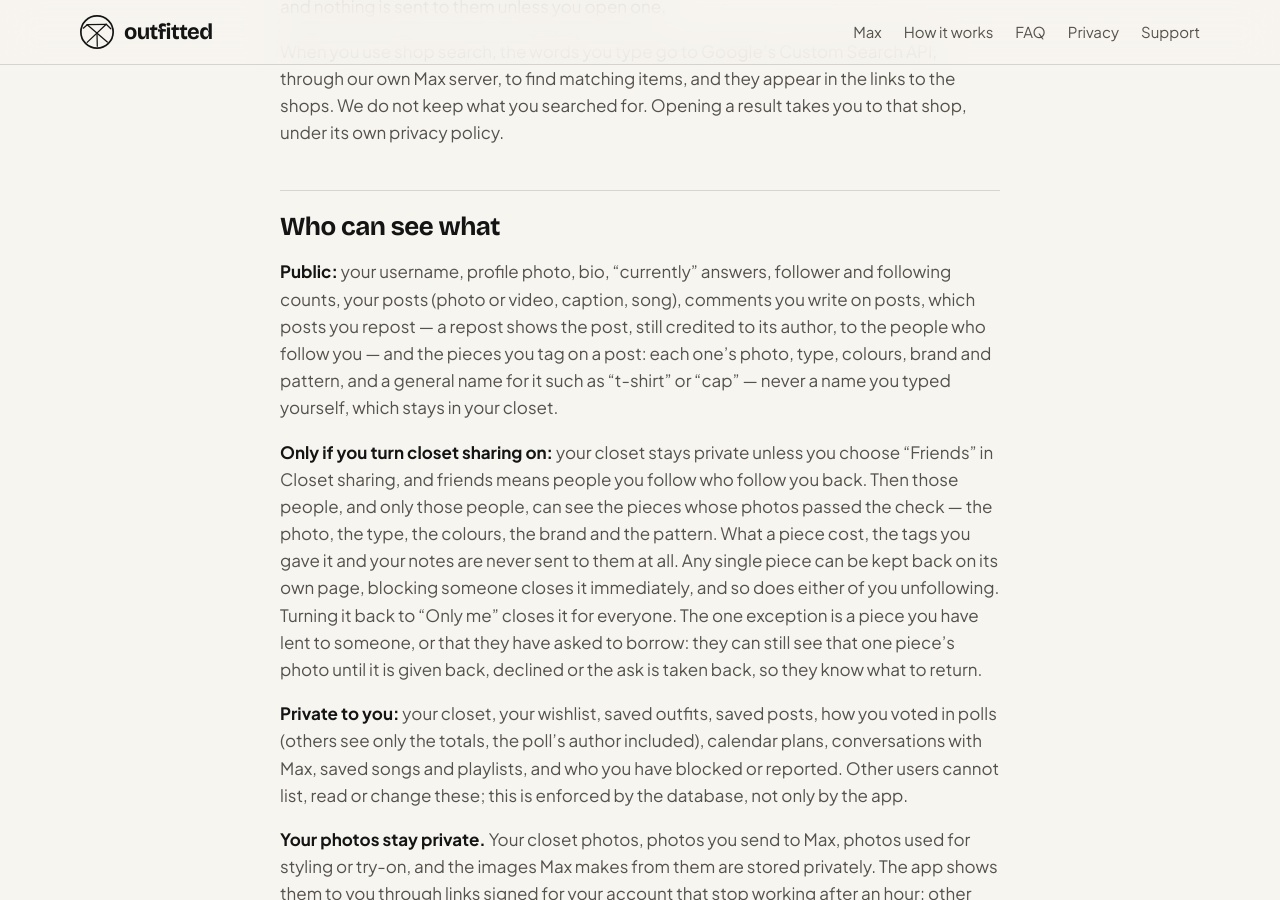
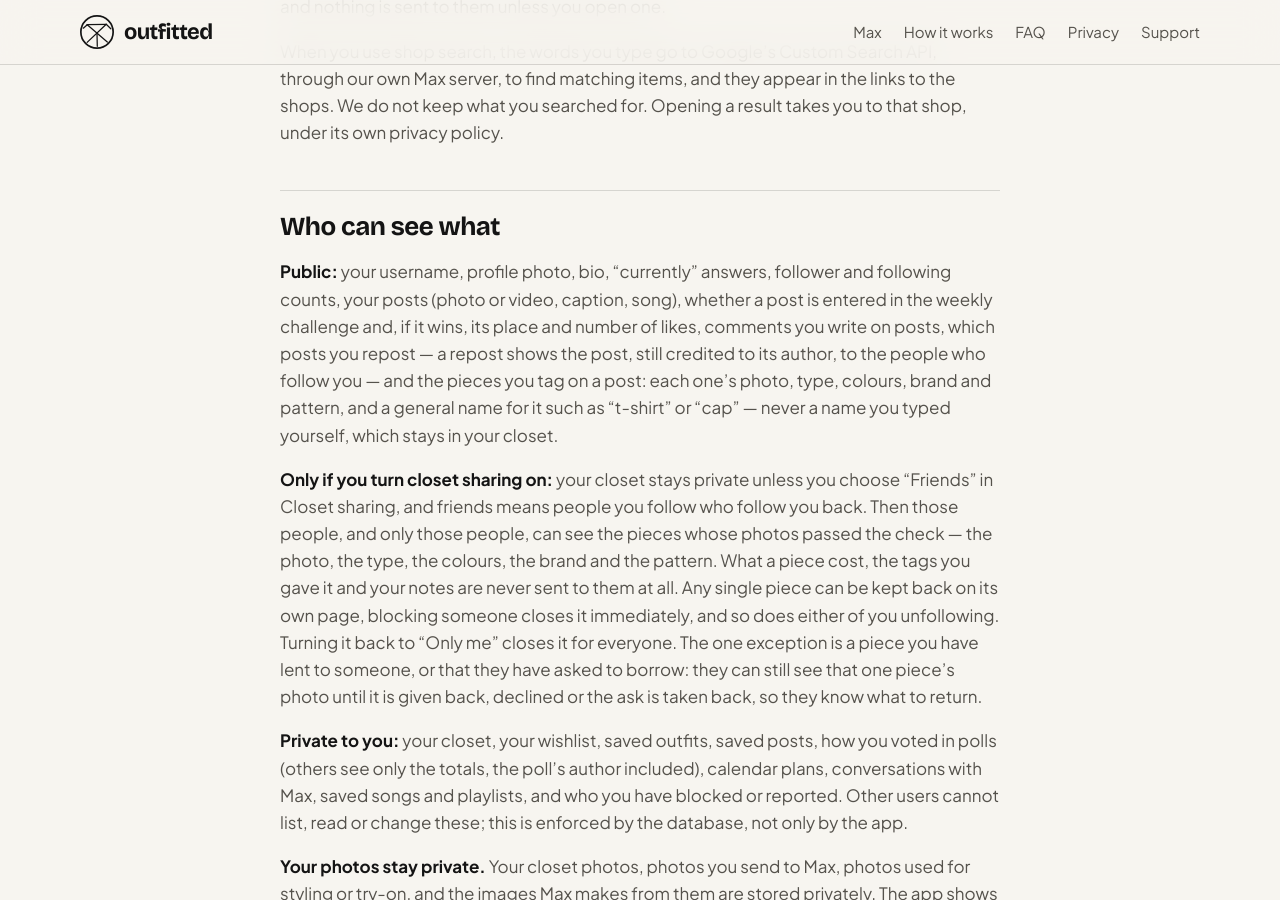
Before and after one commit to VYRA01/outfitted-legal, a Jekyll site: the page built from privacy.md, in a window 1280 px wide and 900 px high, scrolled down 5349 px. Built offline with Jekyll 4.4.1, drawn with Linux system fonts in a browser that asks for light colours; our own code applies the rules of GitHub Pages for plain Markdown files.

Commit message:
Privacy: weekly challenge entries and winners are public
Co-Authored-By: Claude Opus 5.5 <noreply@anthropic.com>

```diff
--- a/privacy.md
+++ b/privacy.md
@@ -198,8 +198,9 @@ takes you to that shop, under its own privacy policy.
 ## Who can see what
 
 **Public:** your username, profile photo, bio, "currently" answers, follower and
-following counts, your posts (photo or video, caption, song), comments you
-write on posts, which posts you repost — a repost shows the post, still
+following counts, your posts (photo or video, caption, song), whether a post
+is entered in the weekly challenge and, if it wins, its place and number of
+likes, comments you write on posts, which posts you repost — a repost shows the post, still
 credited to its author, to the people who follow you — and the pieces you tag
 on a post: each one's photo, type, colours, brand and pattern, and a general
 name for it such as "t-shirt" or "cap" — never a name you typed yourself,
```
